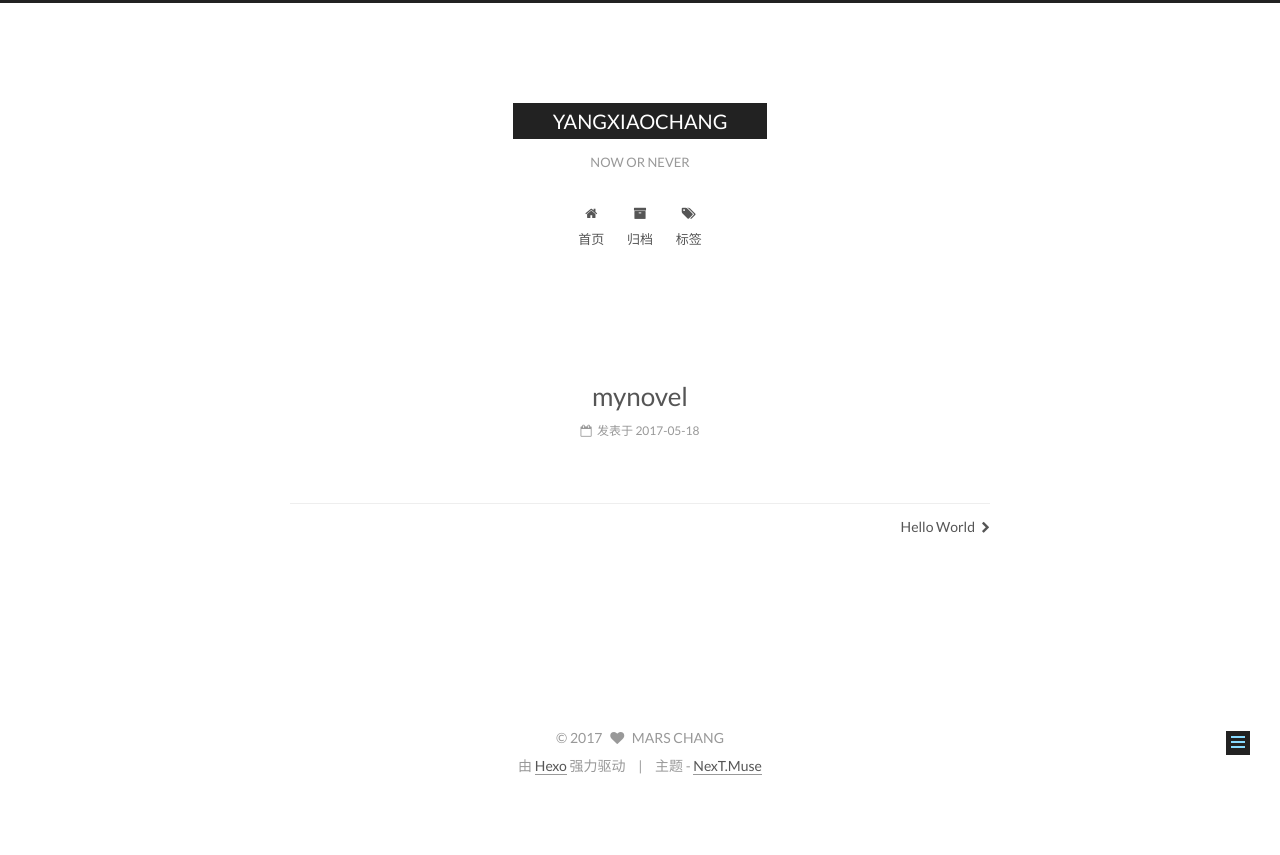
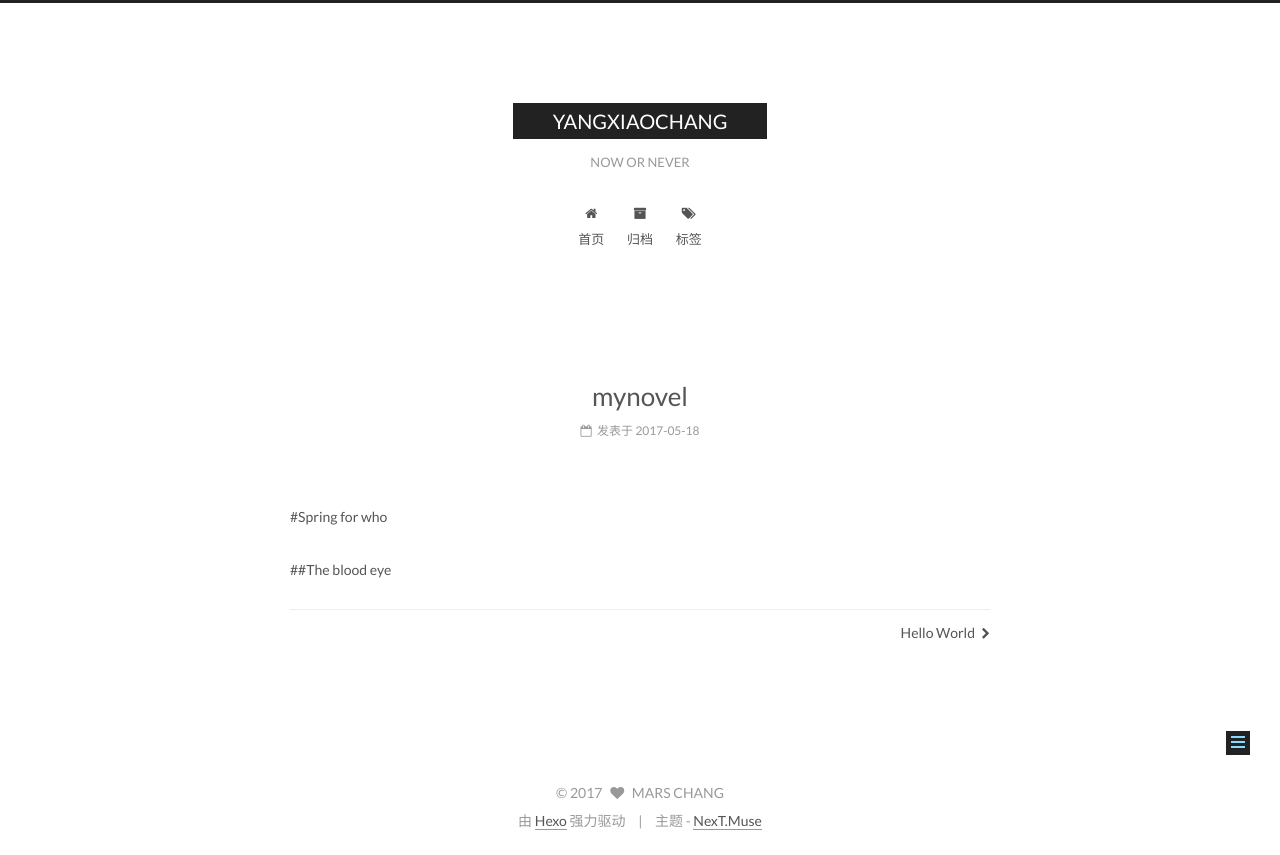
Before and after one commit to yangxiaochang/yangxiaochang.github.io, a plain HTML site: page 2017/05/18/mynovel/index.html in a window 1280 px wide. Before the commit the page ends 800 px from the top, so only its background shows below. Drawn offline with Linux system fonts and the light colour scheme.

Commit message:
Site updated: 2017-05-22 14:13:32

```diff
--- a/2017/05/18/mynovel/index.html
+++ b/2017/05/18/mynovel/index.html
@@ -90,13 +90,16 @@
 
 
 
+<meta name="description" content="#Spring for who ##The blood eye">
 <meta property="og:type" content="article">
 <meta property="og:title" content="mynovel">
 <meta property="og:url" content="http://yangxiaochang.github.io/2017/05/18/mynovel/index.html">
 <meta property="og:site_name" content="YANGXIAOCHANG">
-<meta property="og:updated_time" content="2017-05-18T07:53:45.629Z">
+<meta property="og:description" content="#Spring for who ##The blood eye">
+<meta property="og:updated_time" content="2017-05-19T08:44:07.753Z">
 <meta name="twitter:card" content="summary">
 <meta name="twitter:title" content="mynovel">
+<meta name="twitter:description" content="#Spring for who ##The blood eye">
 
 
 
@@ -314,6 +317,8 @@
 
 
 
+        <p>#Spring for who</p>
+<p>##The blood eye</p>
 
 
     </div>
```
Also changed, not shown: index.html (+2 -0 lines).
